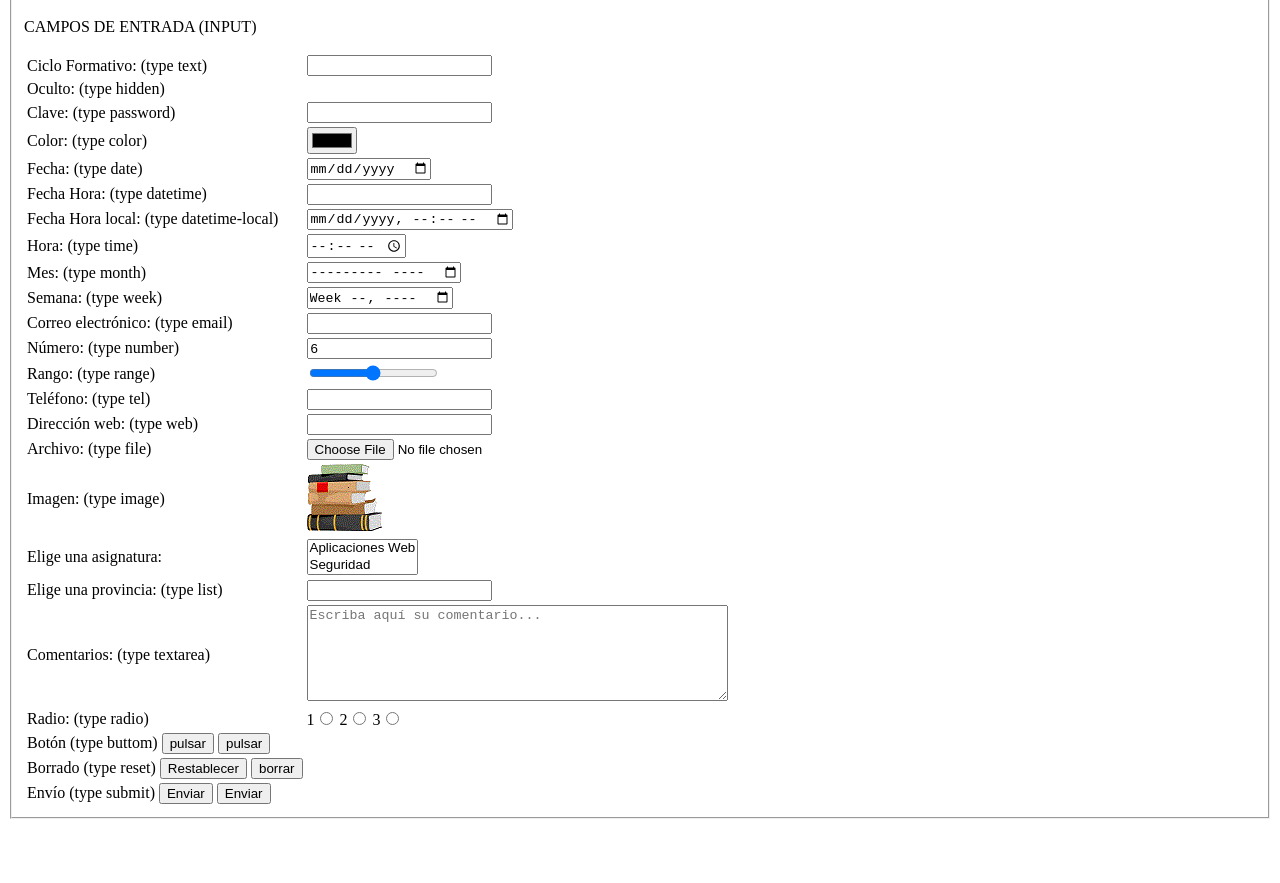
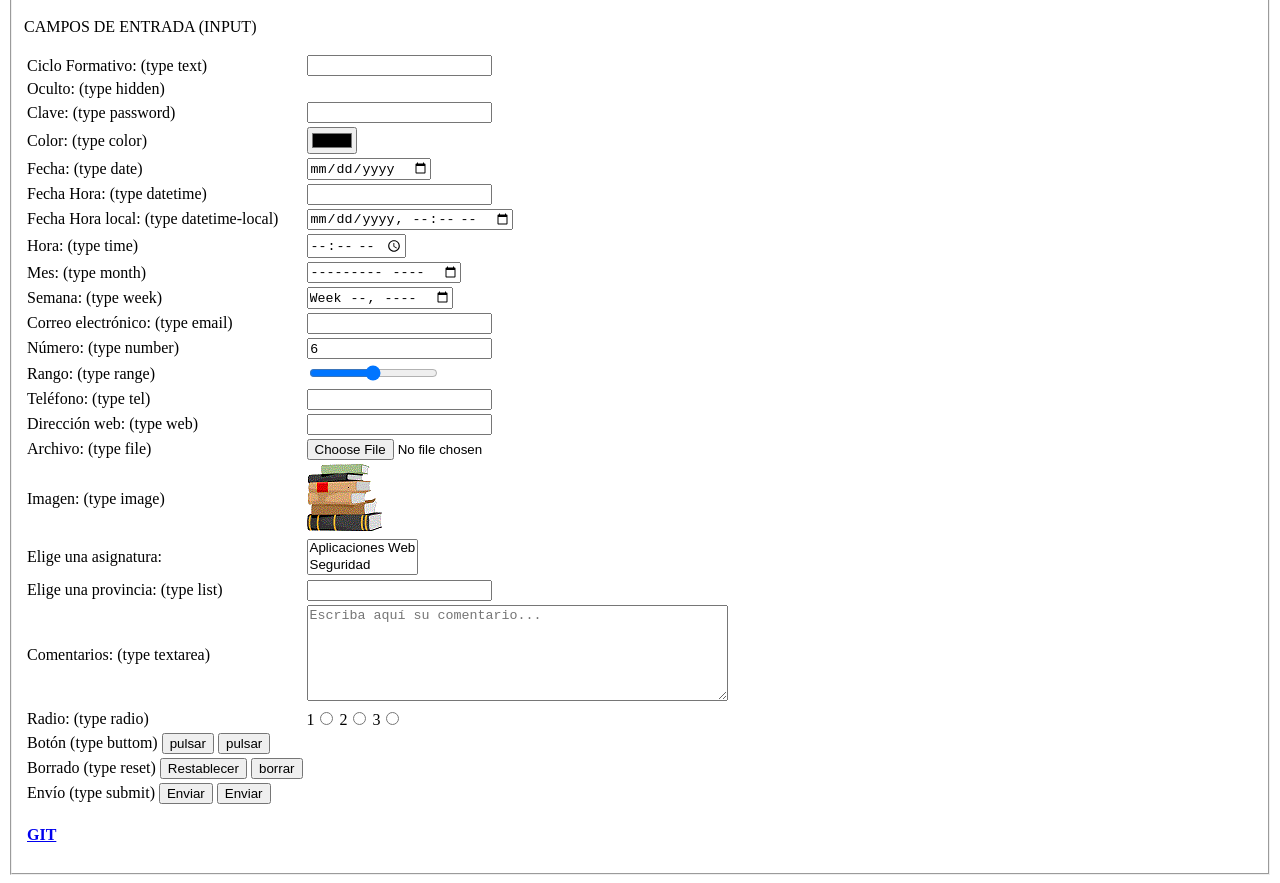
Before and after one commit to albacmerino/LenguajeMarcas, a plain HTML site: page Ejercicios_LM/ejerciciosEntregados/Actividad5/formulario.html in a window 1280 px wide. Shown: the part 148-1031 px from the top of the page. Before the commit the page ends 975 px from the top, so only its background shows below. Drawn offline with Linux system fonts and the light colour scheme.

Commit message:
acabando formulario

```diff
--- a/Ejercicios_LM/ejerciciosEntregados/Actividad5/formulario.html
+++ b/Ejercicios_LM/ejerciciosEntregados/Actividad5/formulario.html
@@ -132,8 +132,19 @@
                     </tr>
             </fieldset>
         </form>
-
     </main>
-    <footer></footer>
+    <footer>
+        <table>
+            <tr>
+              <th><p>
+                <a
+                  href="../../../index.html"
+                  title="Volver al índice del repositorio"
+                  class="pie"
+                  >GIT</a>
+              </p></th>
+            </tr>
+          </table>
+    </footer>
 </body>
 </html>
```
